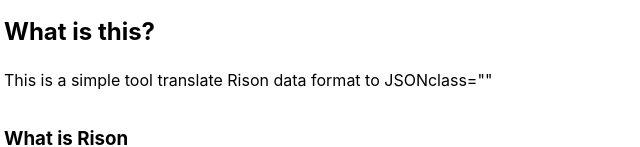
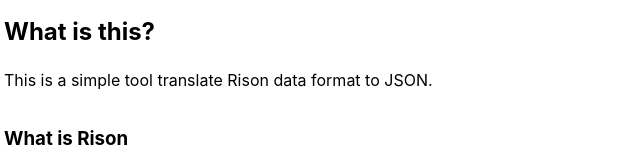
Before and after one commit to othree/rison.dev, a website: page index.html in a window 1280 px wide. Shown: the part 653-800 px from the top of the page, 136-776 px from the left. Drawn offline with nearby package versions, Linux system fonts and the light colour scheme.

Commit message:
Fix typo

```diff
--- a/index.html
+++ b/index.html
@@ -28,7 +28,7 @@
     </div>
     <main>
       <h2>What is this?</h2>
-      <p>This is a simple tool translate Rison data format to JSONclass=""</p>
+      <p>This is a simple tool translate Rison data format to JSON.</p>
       <h3>What is Rison</h3>
       <p>
       Rison is a data format focus on URL friendly and compact. The structure is like JSON, but use different character for notation.
```
